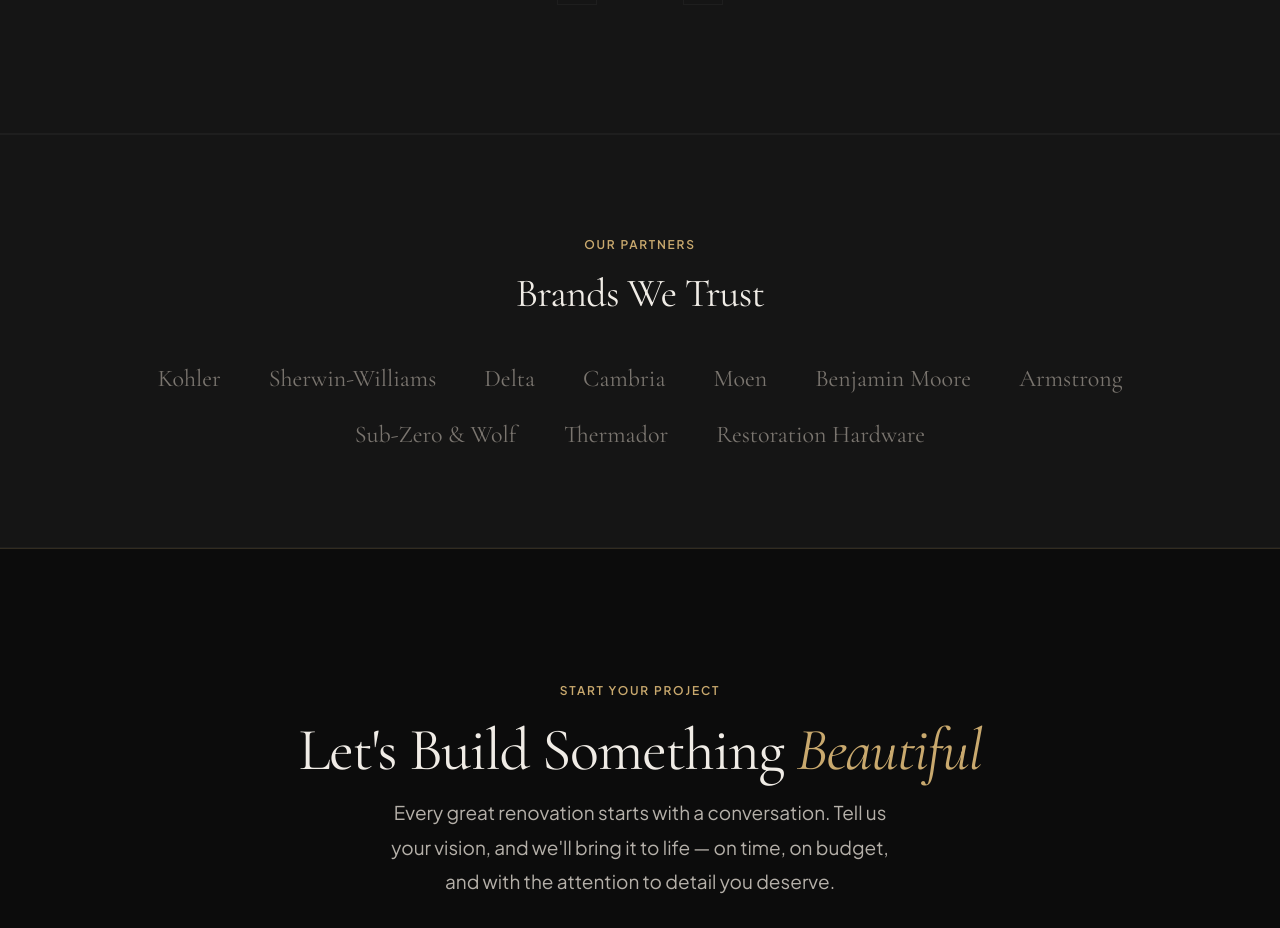
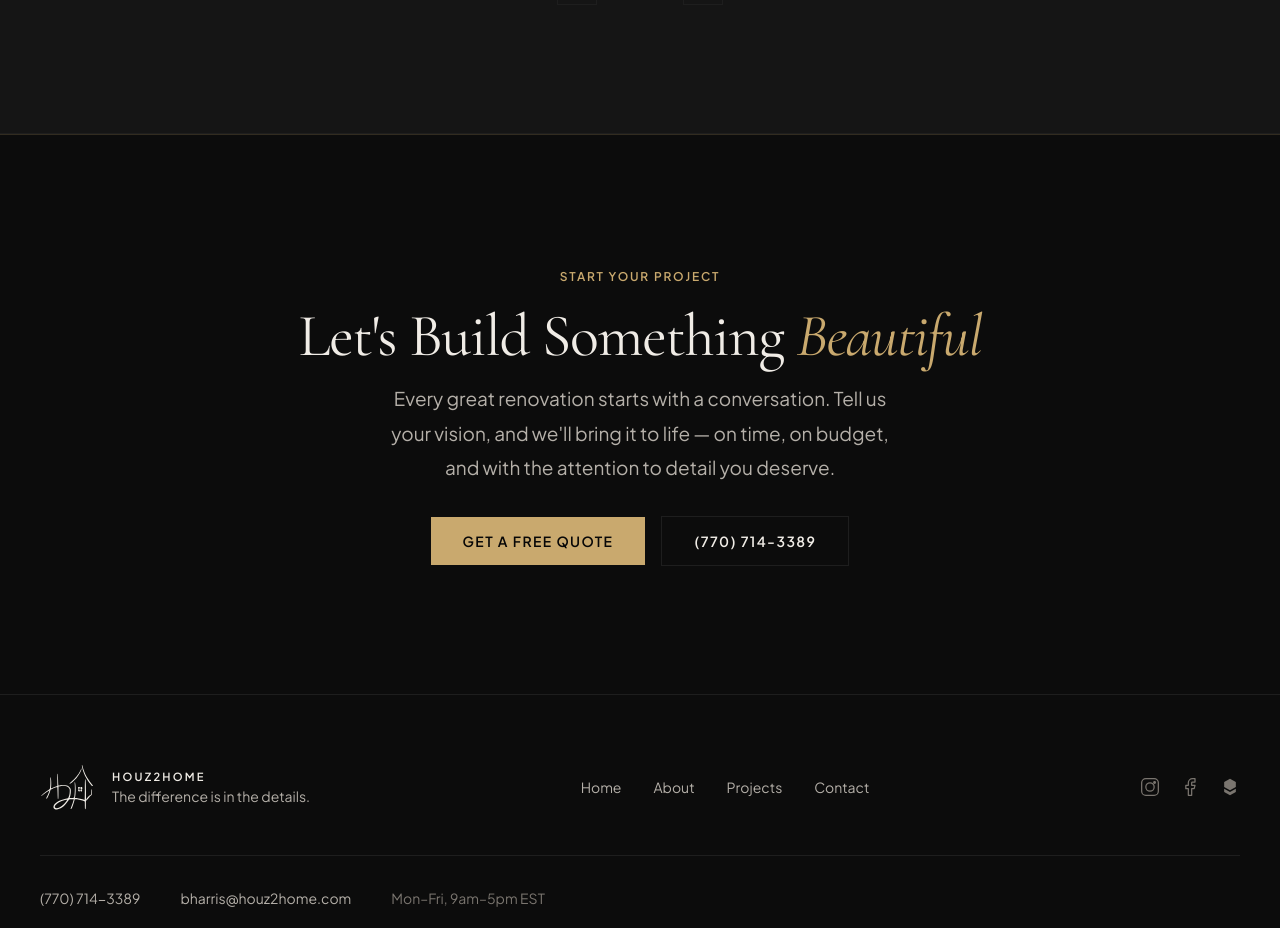
Before and after one commit to brandon-relentnet/houz2home, a React (Vite) app: page / in a window 1280 px wide. Shown: the part 7020-7948 px from the top of the page. Built offline with nearby package versions, Linux system fonts and the light colour scheme.

Commit message:
Remove Partners/Brands We Trust section

```diff
--- a/src/components/sections/Partners.tsx
+++ /dev/null
@@ -1,61 +0,0 @@
-import { motion } from "motion/react";
-
-const partners = [
-	"Kohler",
-	"Sherwin-Williams",
-	"Delta",
-	"Cambria",
-	"Moen",
-	"Benjamin Moore",
-	"Armstrong",
-	"Sub-Zero & Wolf",
-	"Thermador",
-	"Restoration Hardware",
-];
-
-const containerVariants = {
-	hidden: {},
-	show: { transition: { staggerChildren: 0.06 } },
-};
-
-const itemVariants = {
-	hidden: { opacity: 0 },
-	show: { opacity: 1, transition: { duration: 0.4 } },
-};
-
-export default function Partners() {
-	return (
-		<section className="px-6 md:px-10 py-20 lg:py-24 bg-dark border-y border-rule">
-			<div className="max-w-5xl mx-auto">
-				<motion.div
-					className="text-center mb-12"
-					initial={{ opacity: 0, y: 20 }}
-					whileInView={{ opacity: 1, y: 0 }}
-					viewport={{ once: true }}
-					transition={{ duration: 0.6 }}
-				>
-					<span className="label-text">Our Partners</span>
-					<h3 className="mt-4">Brands We Trust</h3>
-				</motion.div>
-
-				<motion.div
-					className="flex flex-wrap justify-center gap-x-12 gap-y-6"
-					variants={containerVariants}
-					initial="hidden"
-					whileInView="show"
-					viewport={{ once: true, margin: "-80px" }}
-				>
-					{partners.map((partner) => (
-						<motion.span
-							key={partner}
-							variants={itemVariants}
-							className="font-display text-xl md:text-2xl text-mute hover:text-gold transition-colors duration-500 cursor-default"
-						>
-							{partner}
-						</motion.span>
-					))}
-				</motion.div>
-			</div>
-		</section>
-	);
-}
--- a/src/routes/index.tsx
+++ b/src/routes/index.tsx
@@ -4,7 +4,6 @@
 import HeroSection from "@/components/sections/HeroSection";
 import OurProcess from "@/components/sections/OurProcess";
 import OurServices from "@/components/sections/OurServices";
-import Partners from "@/components/sections/Partners";
 import Stats from "@/components/sections/Stats";
 import Testimonials from "@/components/sections/Testimonials";
 import TheDifference from "@/components/sections/TheDifference";
@@ -36,7 +35,6 @@
 			<BeforeAfter />
 			<WhyChooseUs />
 			<Testimonials />
-			<Partners />
 			<ContactCTA />
 		</>
 	);
```
